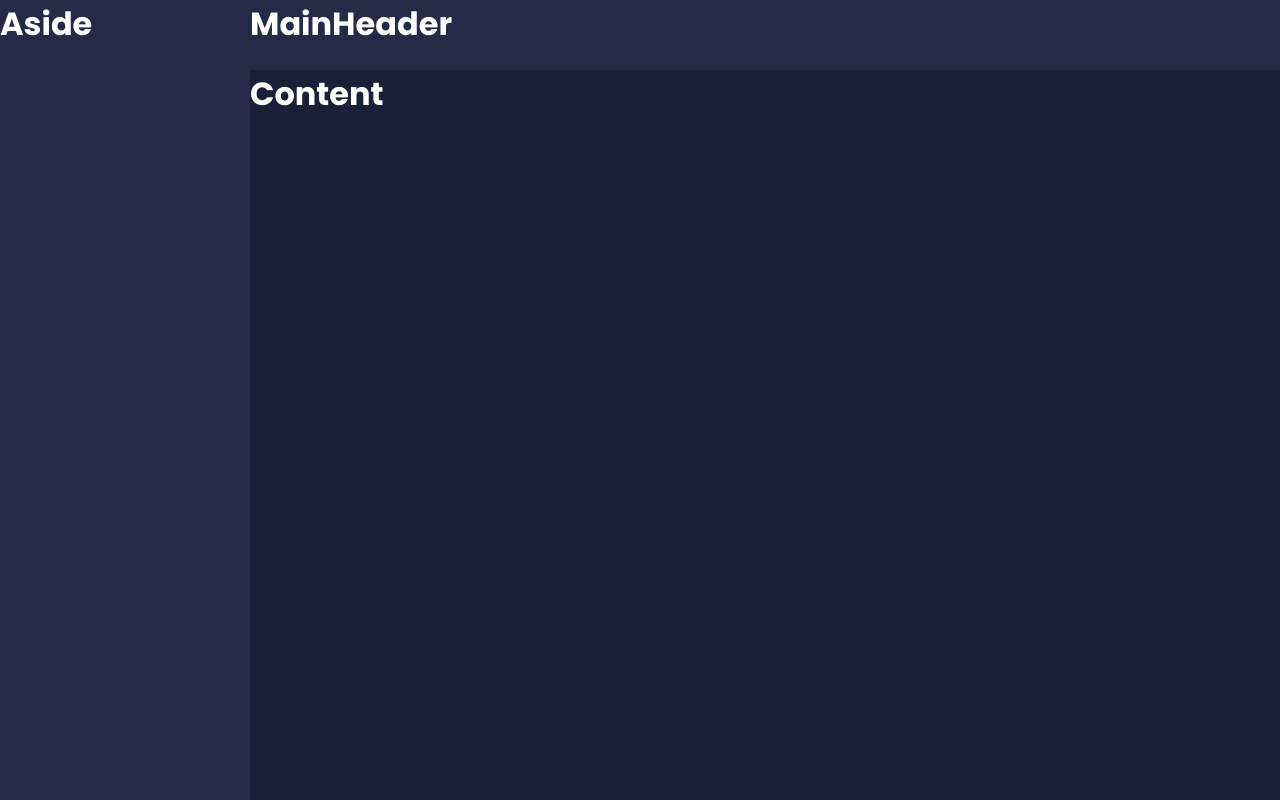
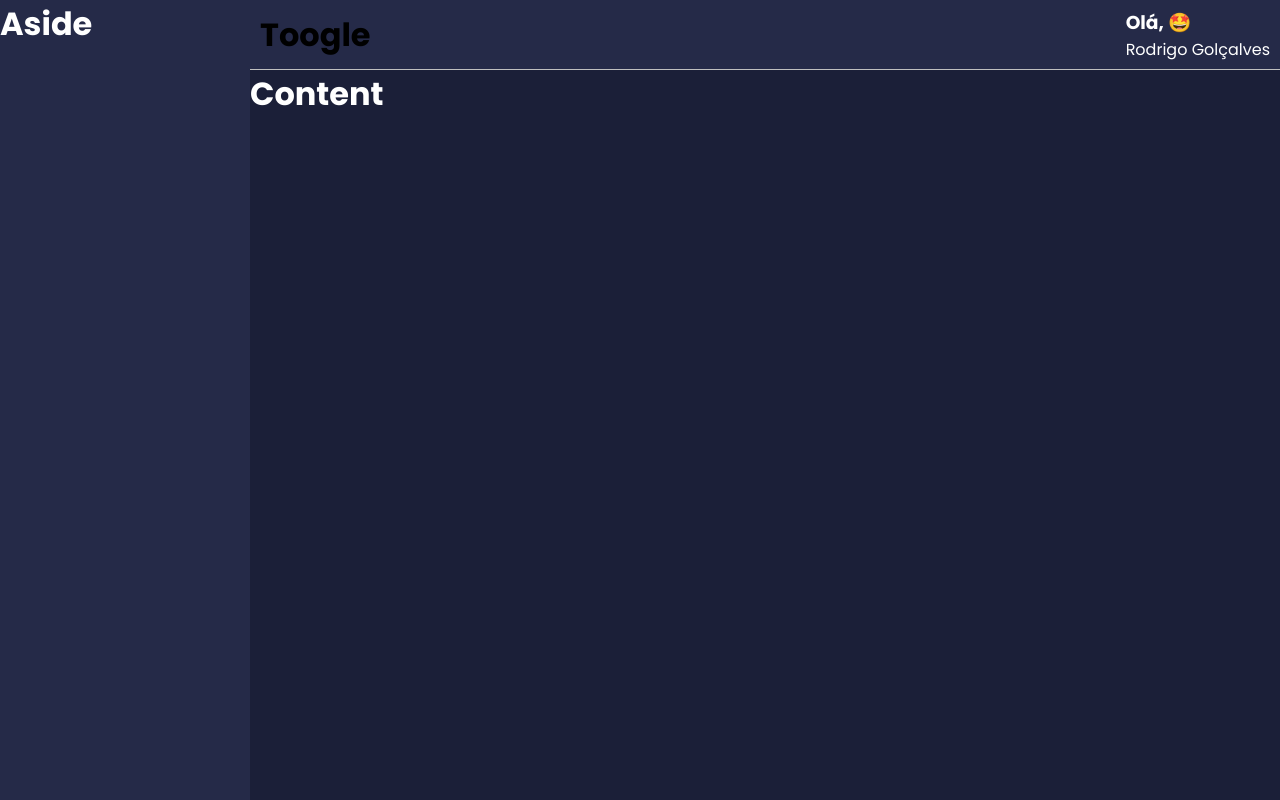
Before and after one commit to mtheusdev/minha-carteira, a React (Create React App) app in the folder minha-carteira/: page / in a window 1280 px wide. Built offline with nearby package versions, Linux system fonts and the light colour scheme.

Commit message:
Finalizando estilos do MainHeader

```diff
--- a/minha-carteira/src/components/MainHeader/index.tsx
+++ b/minha-carteira/src/components/MainHeader/index.tsx
@@ -1,10 +1,26 @@
-import React from 'react'
-import { Container } from './styles'
+import React, {useMemo} from 'react'
+import {
+    Container,
+    Profile,
+    Welcome,
+    UserName
+} from './styles'
+import emojis from '../../utils/emojis';
 
 const MainHeader: React.FC = () => {
+
+  const emoji = useMemo(() => {
+    const indice = Math.floor(Math.random() * emojis.length)
+    return emojis[indice];
+  }, []);
+
   return (
     <Container>
-      <h1>MainHeader</h1>
+      <h1>Toogle</h1>
+        <Profile>
+            <Welcome>Olá, {emoji}</Welcome>
+            <UserName>Rodrigo Golçalves</UserName>
+        </Profile>
     </Container>
   )
 }
--- a/minha-carteira/src/components/MainHeader/styles.ts
+++ b/minha-carteira/src/components/MainHeader/styles.ts
@@ -2,7 +2,22 @@
 
 export const Container = styled.div`
   grid-area: MH;
+  /* color: ${props => props.theme.colors.white}; */
+  background-color: ${props => props.theme.colors.secondary};
+  display: flex;
+  justify-content: space-between;
+  align-items: center;
+  padding: 0 10px;
+  border-bottom: 1px solid ${props => props.theme.colors.gray};
+`;
+
+export const Profile = styled.div`
   color: ${props => props.theme.colors.white};
-  background-color: ${props => props.theme.colors.secondary}
+`;
+
+export const Welcome = styled.h3`
 
 `
+export const UserName = styled.span`
+
+`
--- /dev/null
+++ b/minha-carteira/src/utils/emojis.ts
@@ -0,0 +1,8 @@
+const emojis = [
+    '😉',
+    '😎',
+    '🤑',
+    '🤩'
+];
+
+export default emojis;
```
